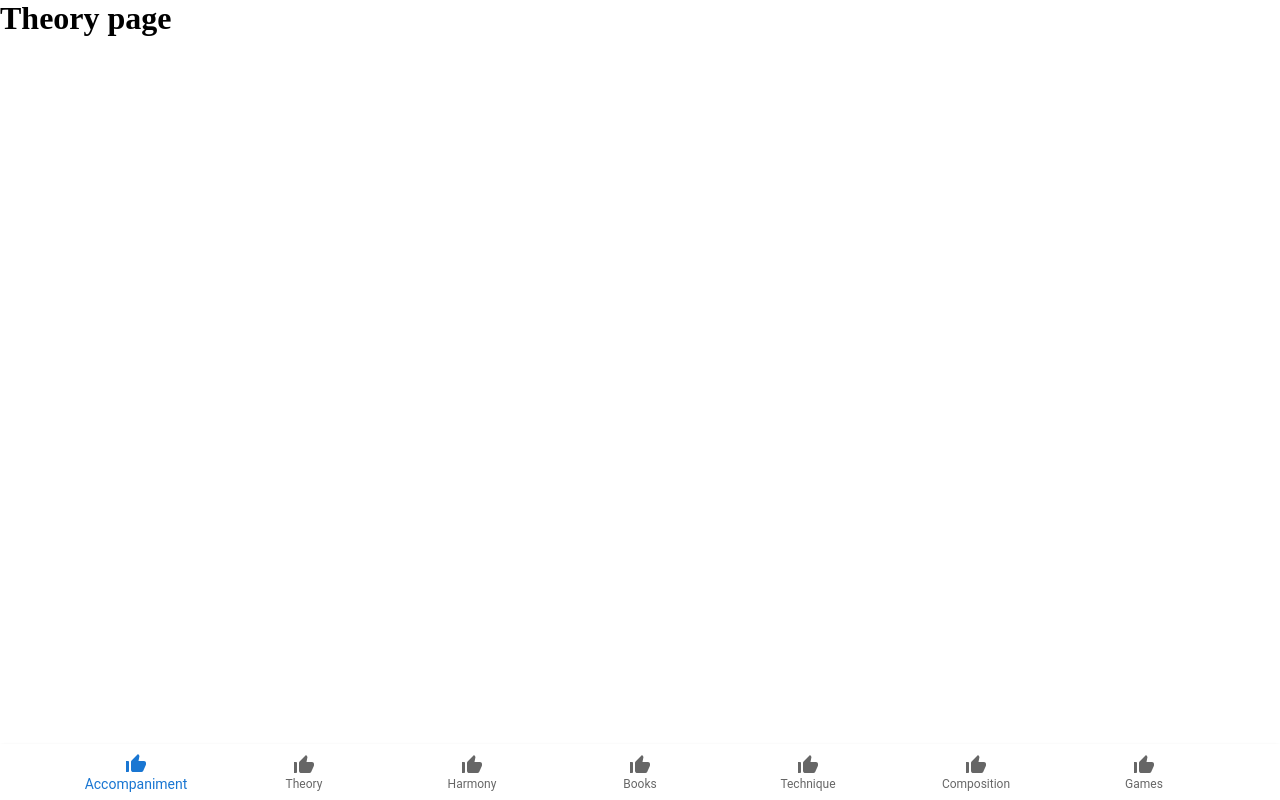
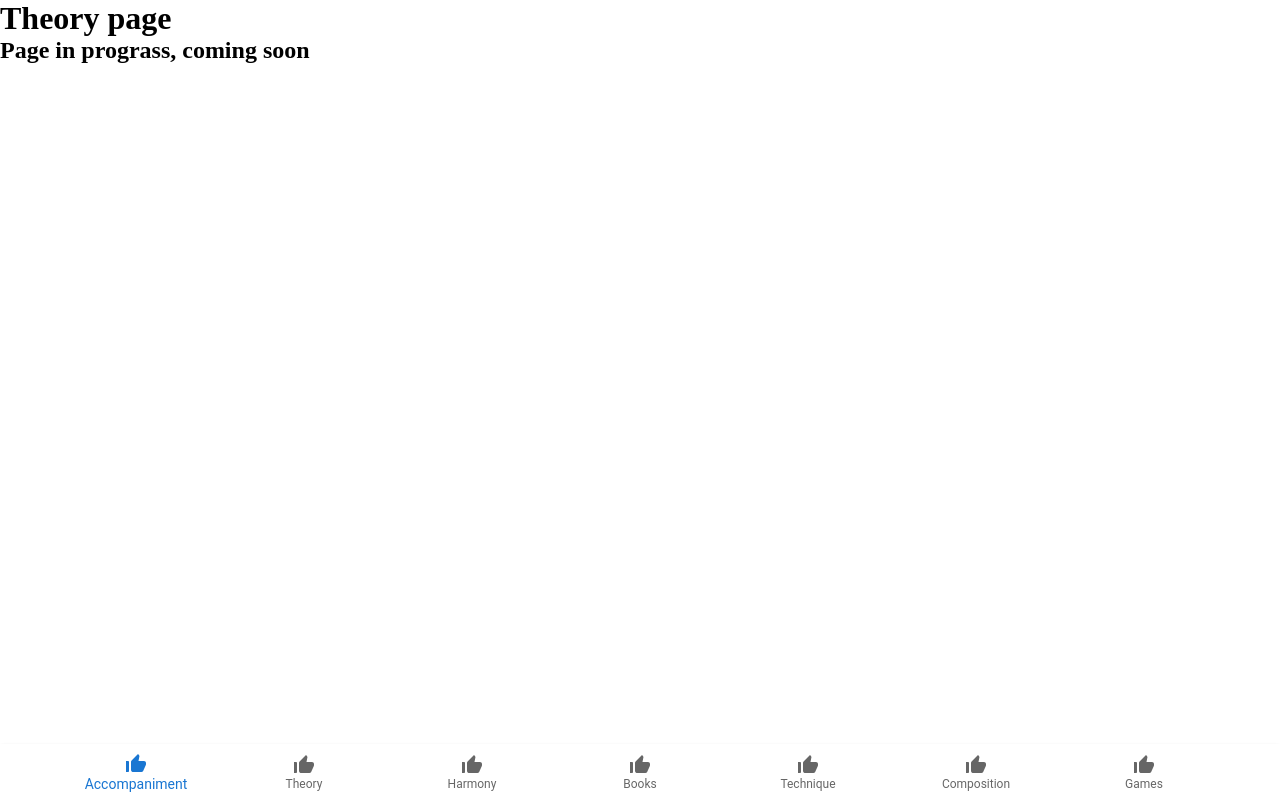
Before and after one commit to IradDoron/napio, a React (Create React App) app in the folder client/: page /theory in a window 1280 px wide. Built offline with nearby package versions, Linux system fonts and the light colour scheme.

Commit message:
add coming soon element

```diff
--- /dev/null
+++ b/client/src/components/ComingSoon/ComingSoon.jsx
@@ -0,0 +1,9 @@
+function ComingSoon() {
+  return (
+    <>
+      <h2>Page in prograss, coming soon</h2>
+    </>
+  );
+}
+
+export default ComingSoon;
--- a/client/src/components/PagesBody/PagesBody.jsx
+++ b/client/src/components/PagesBody/PagesBody.jsx
@@ -16,6 +16,7 @@ function PagesBody() {
   return (
     <>
       <Routes>
+        <Route path="/" element={<Books />} />
         <Route path="Accompaniment" element={<Accompaniment />} />
         <Route path="theory" element={<Theory />} />
         <Route path="technique" element={<Technique />} />
--- a/client/src/pages/Accompaniment/Accompaniment.jsx
+++ b/client/src/pages/Accompaniment/Accompaniment.jsx
@@ -1,7 +1,10 @@
+import ComingSoon from '../../components/ComingSoon/ComingSoon';
+
 function Accompaniment() {
   return (
     <>
       <h1>Accompaniment page</h1>
+      <ComingSoon />
     </>
   );
 }
--- a/client/src/pages/Composition/Composition.jsx
+++ b/client/src/pages/Composition/Composition.jsx
@@ -1,7 +1,10 @@
+import ComingSoon from '../../components/ComingSoon/ComingSoon';
+
 function Composition() {
   return (
     <>
       <h1>Composition page</h1>
+      <ComingSoon />
     </>
   );
 }
--- a/client/src/pages/Games/Games.jsx
+++ b/client/src/pages/Games/Games.jsx
@@ -1,7 +1,10 @@
+import ComingSoon from '../../components/ComingSoon/ComingSoon';
+
 function Games() {
   return (
     <>
       <h1>Games page</h1>
+      <ComingSoon />
     </>
   );
 }
--- a/client/src/pages/Harmony/Harmony.jsx
+++ b/client/src/pages/Harmony/Harmony.jsx
@@ -1,7 +1,10 @@
+import ComingSoon from '../../components/ComingSoon/ComingSoon';
+
 function Harmony() {
   return (
     <>
       <h1>Harmony page</h1>
+      <ComingSoon />
     </>
   );
 }
--- a/client/src/pages/Technique/Technique.jsx
+++ b/client/src/pages/Technique/Technique.jsx
@@ -1,7 +1,10 @@
+import ComingSoon from '../../components/ComingSoon/ComingSoon';
+
 function Technique() {
   return (
     <>
       <h1>Technique page</h1>
+      <ComingSoon />
     </>
   );
 }
--- a/client/src/pages/Theory/Theory.jsx
+++ b/client/src/pages/Theory/Theory.jsx
@@ -1,7 +1,10 @@
+import ComingSoon from '../../components/ComingSoon/ComingSoon';
+
 function Theory() {
   return (
     <>
       <h1>Theory page</h1>
+      <ComingSoon />
     </>
   );
 }
```
